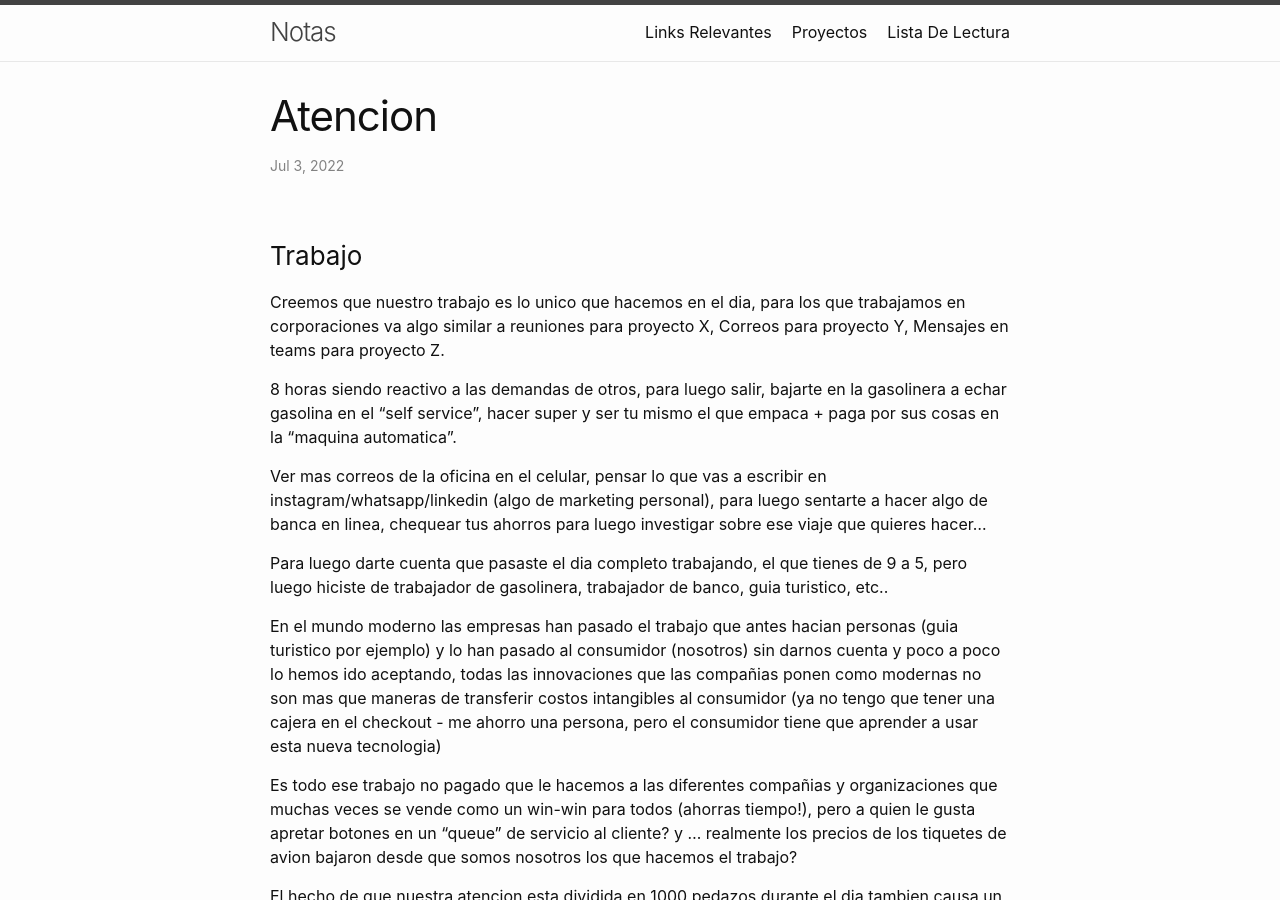
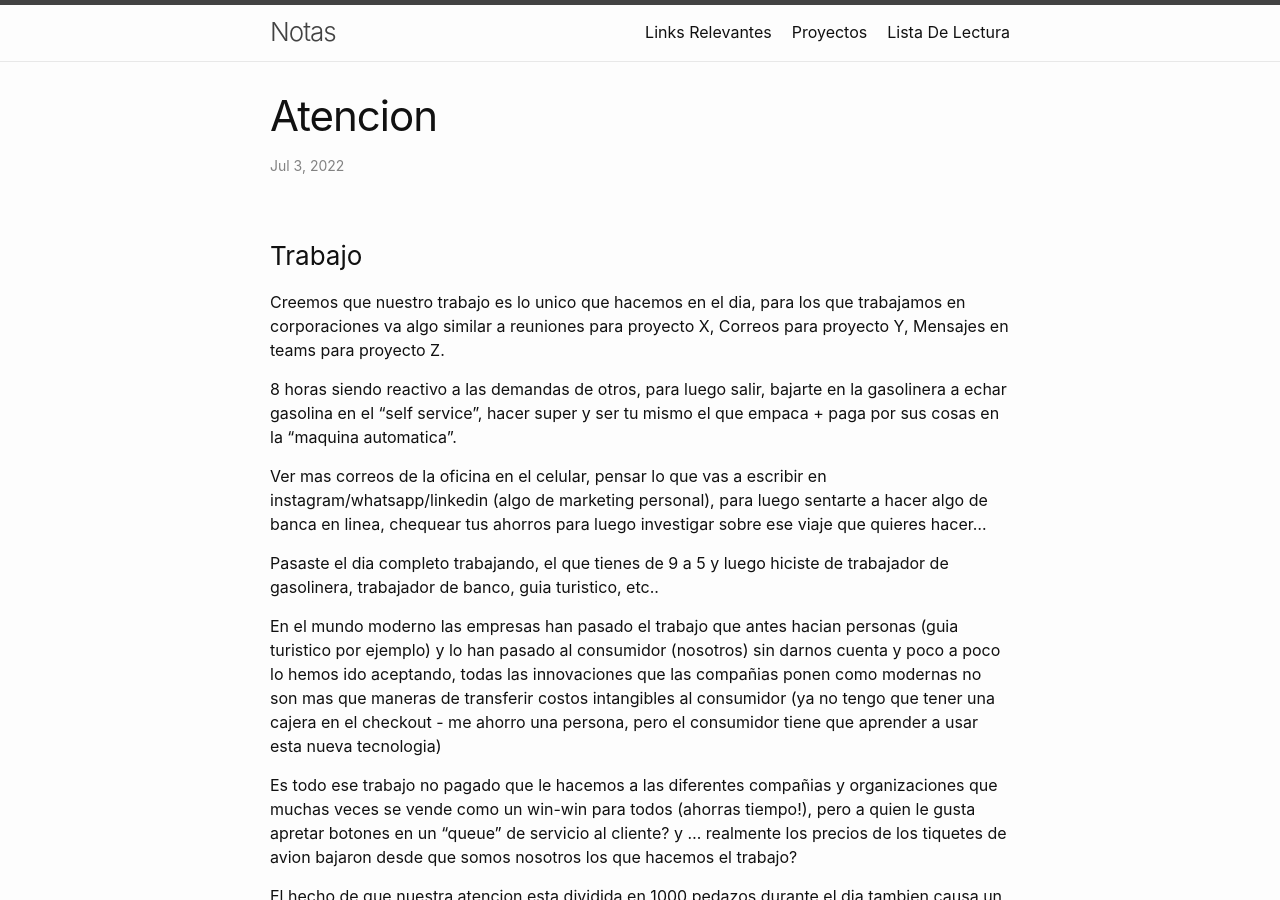
Before and after one commit to petesect18/notas, a Jekyll site: the page built from _posts/2022-07-03-Atencion.md, in a window 1280 px wide and 900 px high. Built offline with Jekyll 4.4.1, drawn with Linux system fonts in a browser that asks for light colours.

Commit message:
Add files via upload

```diff
--- a/_posts/2022-07-03-Atencion.md
+++ b/_posts/2022-07-03-Atencion.md
@@ -14,7 +14,7 @@ Creemos que nuestro trabajo es lo unico que hacemos en el dia, para los que trab
 
 Ver mas correos de la oficina en el celular, pensar lo que vas a escribir en instagram/whatsapp/linkedin (algo de marketing personal), para luego sentarte a hacer algo de banca en linea, chequear tus ahorros para luego investigar sobre ese viaje que quieres hacer...
 
-Para luego darte cuenta que pasaste el dia completo trabajando, el que tienes de 9 a 5, pero luego hiciste de trabajador de gasolinera, trabajador de banco, guia turistico, etc..
+Pasaste el dia completo trabajando, el que tienes de 9 a 5 y luego hiciste de trabajador de gasolinera, trabajador de banco, guia turistico, etc..
 
 En el mundo moderno las empresas han pasado el trabajo que antes hacian personas (guia turistico por ejemplo) y lo han pasado al consumidor (nosotros) sin darnos cuenta y poco a poco lo hemos ido aceptando, todas las innovaciones que las compañias ponen como modernas no son mas que maneras de transferir costos intangibles al consumidor (ya no tengo que tener una cajera en el checkout - me ahorro una persona, pero el consumidor tiene que aprender a usar esta nueva tecnologia)
 
```
